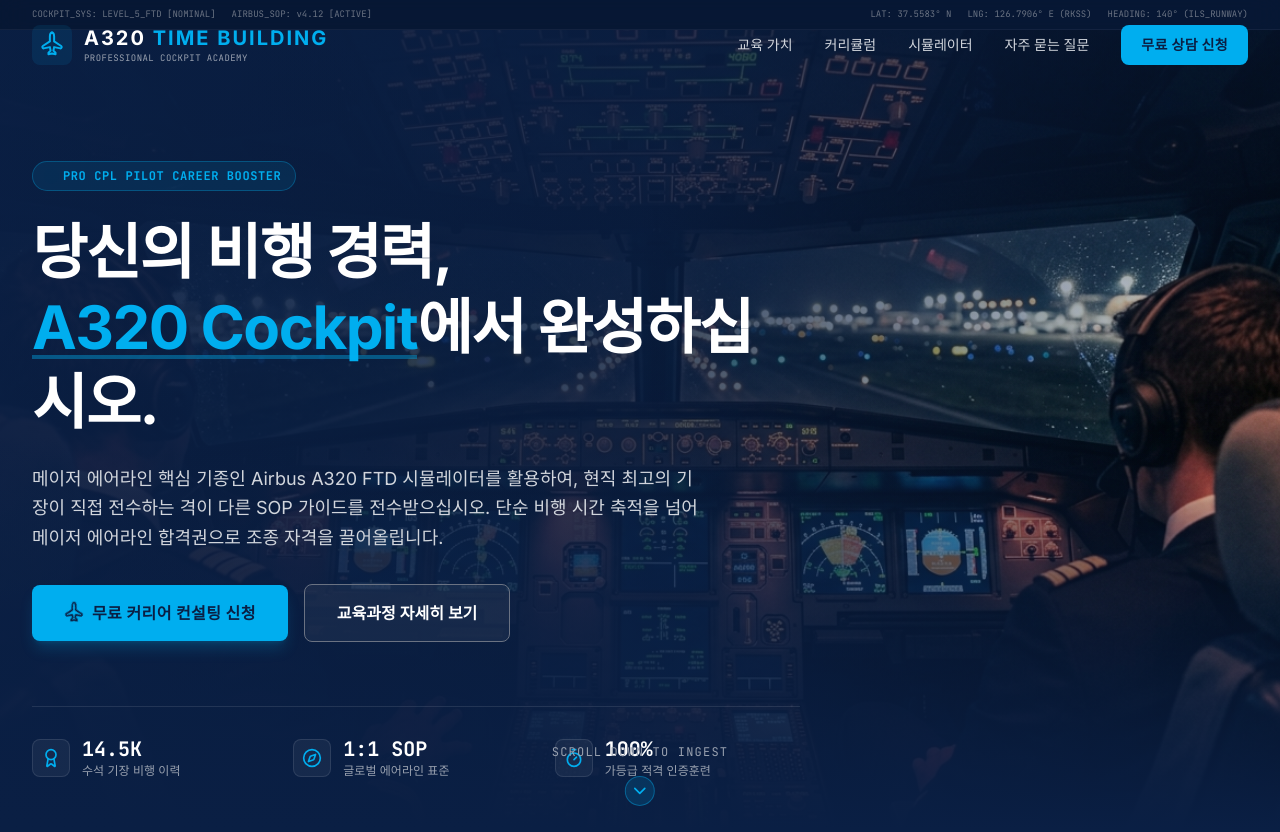
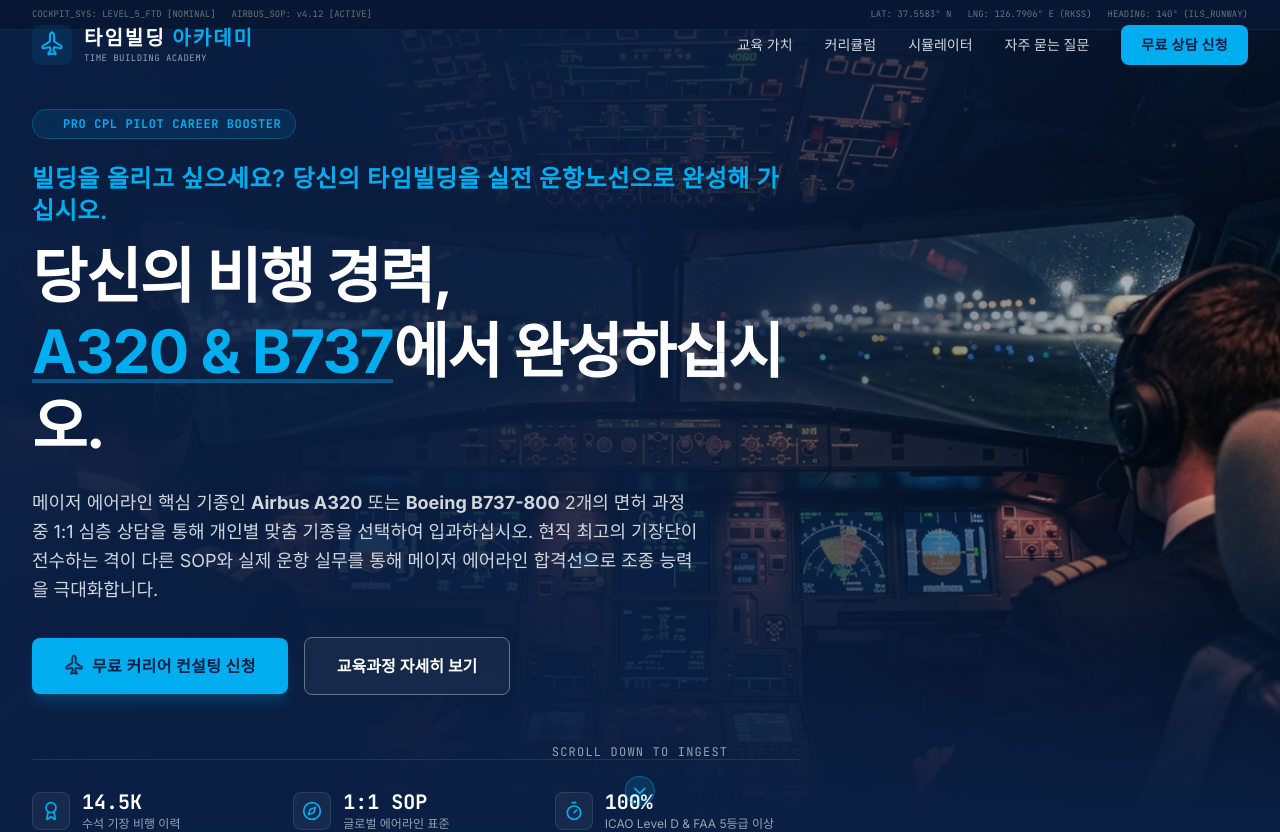
Before and after one commit to alamo99ko-ux/airbus320-time-build, a React (Vite) app: page / in a window 1280 px wide. Shown: the top 832 px of the page. Built offline with nearby package versions, Linux system fonts and the light colour scheme.

Commit message:
feat: expand program to include B737 support
Update platform branding to "Time Building Academy" and integrate B737-800 as an option alongside A320. Refine simulator certification references to ICAO Level D / FAA standards and add aircraft preference to the contact form.

```diff
--- a/index.html
+++ b/index.html
@@ -3,7 +3,7 @@
   <head>
     <meta charset="UTF-8" />
     <meta name="viewport" content="width=device-width, initial-scale=1.0" />
-    <title>My Google AI Studio App</title>
+    <title>Time Building Academy</title>
   </head>
   <body>
     <div id="root"></div>
--- a/metadata.json
+++ b/metadata.json
@@ -1,6 +1,6 @@
 {
-  "name": "A320 Time Building",
-  "description": "CPL 소종사 대상 고품격 A320 타임빌딩(경력 축적) 전문 프로그램 랜딩페이지. 최신 시뮬레이터 교육, 베테랑 교관진, 커리어 상담 및 실질적인 훈련 여정을 선사합니다.",
+  "name": "Time Building Academy",
+  "description": "CPL 조종사 대상 고품격 A320 및 B737 타임빌딩(경력 축적) 전문 프로그램 랜딩페이지. 최신 시뮬레이터 교육, 베테랑 교관진, 커리어 상담 및 실질적인 훈련 여정을 선사합니다.",
   "requestFramePermissions": [],
   "majorCapabilities": ["MAJOR_CAPABILITY_SERVER_SIDE_GEMINI_API"]
 }
--- a/src/components/ContactForm.tsx
+++ b/src/components/ContactForm.tsx
@@ -16,11 +16,13 @@
     cplYear: "",
     totalFlightHours: "",
     availablePeriods: [],
+    aircraftPreference: "A320",
   });
 
   const [isSubmitting, setIsSubmitting] = useState(false);
   const [showSuccessModal, setShowSuccessModal] = useState(false);
   const [submittedNickname, setSubmittedNickname] = useState("");
+  const [submittedAircraft, setSubmittedAircraft] = useState("");
 
   const handleInputChange = (e: ChangeEvent<HTMLInputElement>) => {
     const { name, value } = e.target;
@@ -52,17 +54,19 @@
       !formData.email ||
       !formData.cplYear ||
       !formData.totalFlightHours ||
+      !formData.aircraftPreference ||
       formData.availablePeriods.length === 0
     ) {
-      alert("닉네임, 휴대번호, 이메일, CPL 취득연도, 총비행시간, 입과가능한시기는 필수 입력 사항입니다.");
+      alert("닉네임, 휴대번호, 이메일, CPL 취득연도, 총비행시간, 기종 우선순위, 입과가능한시기는 필수 입력 사항입니다.");
       return;
     }
 
     setIsSubmitting(true);
 
     setTimeout(() => {
-      console.log("✈️ [A320 TIME BUILDING] NEW CONSULTATION APP RECEIVED ✈️", formData);
+      console.log("✈️ [A320/B737 TIME BUILDING] NEW CONSULTATION APP RECEIVED ✈️", formData);
       setSubmittedNickname(formData.nickname);
+      setSubmittedAircraft(formData.aircraftPreference);
       setIsSubmitting(false);
       setShowSuccessModal(true);
 
@@ -74,6 +78,7 @@
         cplYear: "",
         totalFlightHours: "",
         availablePeriods: [],
+        aircraftPreference: "A320",
       });
     }, 1500);
   };
@@ -117,6 +122,19 @@
             >
               닉네임과 연락처, 조종 이력을 접수해 주시면 수석 교관팀이 24시간 이내에 직접 로그북 진단과 함께 에어라인 지원 타겟 기종 경력 빌딩 견적서를 무상 제공해 드립니다.
             </motion.p>
+
+            <motion.div
+              initial={{ opacity: 0, scale: 0.95 }}
+              whileInView={{ opacity: 1, scale: 1 }}
+              viewport={{ once: true }}
+              transition={{ delay: 0.3 }}
+              className="p-5 bg-gradient-to-r from-[#00AEEF]/10 to-transparent border-l-4 border-[#00AEEF] rounded-r-xl"
+            >
+              <h4 className="text-sm font-bold text-white mb-1.5 font-mono uppercase tracking-wider">A320 OR B737-800 SELECTIVE PROGRAM</h4>
+              <p className="text-xs text-slate-300 leading-relaxed font-sans">
+                본 프로그램은 <strong>A320</strong> 또는 <strong>B737-800</strong> 2개의 타입 레이팅(Type Rating) 면허 기종 중 1:1 정밀 심층 상담을 거쳐 최적의 타겟을 선택하여 입과하는 과정입니다.
+              </p>
+            </motion.div>
 
             {/* Quick contact tokens */}
             <div className="space-y-4">
@@ -266,6 +284,43 @@
                 />
               </div>
 
+              {/* Aircraft Preference */}
+              <div>
+                <label className="block text-xs font-bold text-gray-400 uppercase tracking-widest font-mono mb-3">
+                  희망 기종 우선순위 <span className="text-[#00AEEF]">*</span>
+                </label>
+                <div className="grid grid-cols-1 sm:grid-cols-3 gap-3">
+                  {["A320", "B737-800", "상담 후 결정"].map((option) => {
+                    const isSelected = formData.aircraftPreference === option;
+                    return (
+                      <button
+                        key={option}
+                        type="button"
+                        onClick={() => setFormData((prev) => ({ ...prev, aircraftPreference: option }))}
+                        className={`flex items-center justify-between p-3.5 rounded-lg border text-sm font-semibold transition-all duration-200 cursor-pointer ${
+                          isSelected
+                            ? "bg-[#00AEEF]/20 border-[#00AEEF] text-white shadow-[0_0_10px_rgba(0,174,239,0.15)]"
+                            : "bg-[#0A1F44] border-white/10 text-gray-400 hover:border-[#00AEEF]/40 hover:text-white"
+                        }`}
+                      >
+                        <span>{option}</span>
+                        <div
+                          className={`w-4 h-4 rounded-full flex items-center justify-center border transition-all ${
+                            isSelected
+                              ? "bg-[#00AEEF] border-[#00AEEF] text-[#0A1F44]"
+                              : "border-gray-500 bg-transparent"
+                          }`}
+                        >
+                          {isSelected && (
+                            <div className="w-1.5 h-1.5 rounded-full bg-[#0A1F44]" />
+                          )}
+                        </div>
+                      </button>
+                    );
+                  })}
+                </div>
+              </div>
+
               {/* Available Periods */}
               <div>
                 <label className="block text-xs font-bold text-gray-400 uppercase tracking-widest font-mono mb-3">
@@ -380,6 +435,9 @@
                     반갑습니다, <strong>{submittedNickname}</strong> 조종사님!
                   </p>
                   <p className="text-xs sm:text-sm text-slate-300 leading-relaxed font-sans">
+                    선택 기종: <strong className="text-[#00AEEF]">{submittedAircraft}</strong>
+                  </p>
+                  <p className="text-xs sm:text-sm text-slate-300 leading-relaxed font-sans">
                     신청하신 Time Building 예비 과정 분석 및 담당 CAPT 배정이 진행됩니다.
                     입과 기간 매치 분석 완료 후 기재해주신 연락처로 <strong>신속하게</strong> 가이드 연락을 드리겠습니다.
                   </p>
--- a/src/components/Equipment.tsx
+++ b/src/components/Equipment.tsx
@@ -64,7 +64,7 @@
               transition={{ delay: 0.1, duration: 0.7 }}
               className="text-3xl sm:text-4xl font-extrabold text-white tracking-tight mb-6"
             >
-              국토교통부 최고기준 인증 <br />
+              ICAO Level D 및 FAA 5등급 이상 인증 <br />
               <span className="text-[#00AEEF]">{EQUIPMENT_DATA.title}</span>
             </motion.h2>
 
@@ -103,7 +103,7 @@
                 <Award className="h-6 w-6 text-[#00AEEF] shrink-0" />
                 <div>
                   <p className="text-xs text-gray-400 font-mono tracking-wider">CERTIFICATE</p>
-                  <p className="text-sm font-bold text-white leading-tight">가등급 공식 수령</p>
+                  <p className="text-sm font-bold text-white leading-tight">ICAO Level D & FAA 5등급</p>
                 </div>
               </div>
               <div className="p-4 rounded-xl border border-emerald-500/20 bg-[#112D5E]/40 flex items-center space-x-3">
--- a/src/components/Footer.tsx
+++ b/src/components/Footer.tsx
@@ -26,11 +26,11 @@
                 <Plane className="h-5 w-5 text-[#00AEEF] transform -rotate-45" />
               </div>
               <span className="text-base sm:text-lg font-bold text-white tracking-widest uppercase">
-                A320 <span className="text-[#00AEEF]">Time Building</span>
+                타임빌딩 <span className="text-[#00AEEF]">아카데미</span>
               </span>
             </div>
             <p className="text-xs sm:text-sm text-gray-400 leading-relaxed max-w-sm font-sans">
-              에어라인 입사와 실기 평정의 격을 높이는 Airbus A320 FTD 모의비행 경력 구축 전문 기관. 14,500시간 이상 실기 비행 이력을 갖춘 수석 기장진의 SOP 정교 훈련을 제공받으십시오.
+              에어라인 입사와 실기 평정의 격을 높이는 Airbus A320 및 Boeing B737-800 FTD 모의비행 경력 구축 전문 기관. 현직 최고의 기장진의 SOP 정교 훈련을 제공받으십시오.
             </p>
           </div>
 
@@ -40,7 +40,7 @@
             <ul className="space-y-2 text-xs">
               <li className="flex items-center space-x-2 text-gray-400">
                 <Shield className="h-4 w-4 text-[#00AEEF]" />
-                <span>국토교통부 FTD 가등급 인증 교육</span>
+                <span>ICAO Level D 및 FAA 5등급 이상 인증 교육</span>
               </li>
               <li className="flex items-center space-x-2 text-gray-400">
                 <Navigation className="h-4 w-4 text-[#00AEEF]" />
@@ -74,14 +74,14 @@
         {/* Corporate bottom declarations */}
         <div className="pt-8 flex flex-col sm:flex-row items-center justify-between text-[11px] gap-4 font-sans text-gray-500">
           <div className="space-y-1.5 text-center sm:text-left leading-relaxed">
-            <p className="font-bold">A320 타임빌딩 비행경력 아카데미 (상호: A320 TIME BUILDING COCKPIT ACADEMY)</p>
+            <p className="font-bold">타임빌딩 아카데미 (상호: TIME BUILDING ACADEMY)</p>
             <p>
-              사업자등록번호: 242-86-24282 | 통신판매업신고: 제 2026-서울강서-1123호 | 대표 교육위원: 김성우 수석 기장
+              사업자등록번호: 546-81-00499 | 통신판매업신고: 제 2017-경기부천-1197호
             </p>
-            <p>주소: 서울특별시 강서구 하늘길 210 비행 교육 콤플렉스 FTD 정밀 훈련 기지 402호</p>
+            <p>주소: 인천 부평구 수변로 115, 305호</p>
           </div>
           <div className="text-center sm:text-right font-mono space-y-2 shrink-0">
-            <p>© {currentYear} A320 TIME BUILDING COCKPIT ACADEMY. ALL RIGHTS RESERVED.</p>
+            <p>© {currentYear} TIME BUILDING ACADEMY. ALL RIGHTS RESERVED.</p>
             <p className="text-[9px] text-[#00AEEF]/60 flex items-center justify-center sm:justify-end gap-1 font-sans">
               <span>Crafted for Aviators standard protocol</span>
               <ExternalLink className="h-3 w-3" />
--- a/src/components/Header.tsx
+++ b/src/components/Header.tsx
@@ -68,9 +68,9 @@
             </div>
             <div>
               <span className="text-lg md:text-xl font-bold text-white tracking-widest font-sans uppercase">
-                A320 <span className="text-[#00AEEF]">Time Building</span>
+                타임빌딩 <span className="text-[#00AEEF]">아카데미</span>
               </span>
-              <p className="text-[9px] text-gray-400 font-mono tracking-wider">PROFESSIONAL COCKPIT ACADEMY</p>
+              <p className="text-[9px] text-gray-400 font-mono tracking-wider">TIME BUILDING ACADEMY</p>
             </div>
           </div>
 
--- a/src/components/Hero.tsx
+++ b/src/components/Hero.tsx
@@ -57,11 +57,14 @@
             initial={{ opacity: 0, y: [50, 0] }}
             animate={{ opacity: 1, y: 0 }}
             transition={{ delay: 0.2, duration: 1, ease: "easeOut" }}
-            className="text-4xl sm:text-5xl lg:text-6xl font-bold text-white tracking-tight leading-tight mb-6"
+            className="text-4xl sm:text-5xl lg:text-6xl font-bold text-white tracking-tight leading-tight mb-6 animate-fade-in"
           >
+            <span className="block text-[#00AEEF] text-lg sm:text-xl lg:text-2xl font-semibold mb-3 tracking-wide font-sans">
+              빌딩을 올리고 싶으세요? 당신의 타임빌딩을 실전 운항노선으로 완성해 가십시오.
+            </span>
             당신의 비행 경력, <br />
             <span className="text-[#00AEEF] relative">
-              A320 Cockpit
+              A320 & B737
               <span className="absolute bottom-1 left-0 w-full h-[4px] bg-[#00AEEF]/40"></span>
             </span>
             에서 완성하십시오.
@@ -74,9 +77,8 @@
             transition={{ delay: 0.4, duration: 1 }}
             className="text-lg text-gray-300 mb-8 leading-relaxed font-sans max-w-2xl"
           >
-            메이저 에어라인 핵심 기종인 Airbus A320 FTD 시뮬레이터를 활용하여,
-            현직 최고의 기장이 직접 전수하는 격이 다른 SOP 가이드를 전수받으십시오.
-            단순 비행 시간 축적을 넘어 메이저 에어라인 합격권으로 조종 자격을 끌어올립니다.
+            메이저 에어라인 핵심 기종인 <strong>Airbus A320</strong> 또는 <strong>Boeing B737-800</strong> 2개의 면허 과정 중 1:1 심층 상담을 통해 개인별 맞춤 기종을 선택하여 입과하십시오.
+            현직 최고의 기장단이 전수하는 격이 다른 SOP와 실제 운항 실무를 통해 메이저 에어라인 합격선으로 조종 능력을 극대화합니다.
           </motion.p>
 
           {/* CTA Button Group */}
@@ -135,7 +137,7 @@
               </div>
               <div>
                 <p className="text-xl font-bold text-white font-mono leading-none">100%</p>
-                <p className="text-xs text-gray-400 mt-1">가등급 적격 인증훈련</p>
+                <p className="text-xs text-gray-400 mt-1">ICAO Level D & FAA 5등급 이상</p>
               </div>
             </div>
           </motion.div>
--- a/src/data.ts
+++ b/src/data.ts
@@ -48,7 +48,7 @@
     title: "Phase 2. FTD Simulator Session",
     subtitle: "SOP 확립 및 절차 정밀 마스터",
     hours: "40 Hours",
-    description: "최첨단 가등급 인증 FTD 기기를 활용하여 기종 전형 및 프로필 비행을 완벽한 흐름으로 체화합니다.",
+    description: "최첨단 ICAO Level D 및 FAA 5등급 이상 인증 FTD 기기를 활용하여 기종 전형 및 프로필 비행을 완벽한 흐름으로 체화합니다.",
     details: [
       "Normal SOP Cockpit Setup 및 Pilot Flying / Pilot Monitoring 역할 훈련",
       "기종 전형(Type Rating) 단골 기동 프로필 반복 달성 및 완벽 교정",
@@ -73,10 +73,10 @@
 
 export const EQUIPMENT_DATA: EquipmentSpec = {
   title: "Airbus A320 FTD Level 5 Simulator",
-  description: "국토교통부 최고 등급 가등급 인증을 획득한 고정밀 플라이트 시뮬레이션 디바이스입니다. 실제 A320 조종석 하드웨어를 1:1 완벽 복제하였으며, 디테일한 비주얼 시스템을 적용하였습니다.",
+  description: "ICAO Level D 및 FAA 5등급 이상 인증을 획득한 고정밀 플라이트 시뮬레이션 디바이스입니다. 실제 A320 조종석 하드웨어를 1:1 완벽 복제하였으며, 디테일한 비주얼 시스템을 적용하였습니다.",
   imageUrl: IMAGE_PATHS.simulatorTraining,
   specs: [
-    { label: "인증 등급", value: "대한민국 국토교통부 FTD 가등급 인증" },
+    { label: "인증 등급", value: "ICAO Level D 및 FAA 5등급 이상 인증" },
     { label: "비주얼 시스템", value: "HD Collimated FOV 180° x 40° 와이드 스크린" },
     { label: "조종 장치", value: "Airbus 오리지널 사이드스틱 및 Active Force Feedback 시스템" },
     { label: "데이터 베이스", value: "전 세계 10,000개 이상 국제공항 지표면 및 항로 완벽 로딩" },
@@ -117,7 +117,7 @@
   {
     id: "faq-2",
     question: "본 시뮬레이터 이용 시간이 항공사 이력서에 경력으로 기입될 수 있나요?",
-    answer: "네! 당사 시뮬레이터는 국토교통부 FTD 가등급 인증 기기로, 정해진 교육 이수 시 정식 수료증이 교부되며 에어라인 채용 지원서상 시뮬레이터 훈련 시간 및 MCC 이수 경력에 안전하게 기재 가능합니다. 국적사 공채 실기 대비에도 완벽하고 직접적인 시너지 효과를 냅니다."
+    answer: "네! 당사 시뮬레이터는 ICAO Level D 및 FAA 5등급 이상 인증 기기로, 정해진 교육 이수 시 정식 수료증이 교부되며 에어라인 채용 지원서상 시뮬레이터 훈련 시간 및 MCC 이수 경력에 안전하게 기재 가능합니다. 국적사 공채 실기 대비에도 완벽하고 직접적인 시너지 효과를 냅니다."
   },
   {
     id: "faq-3",
--- a/src/types.ts
+++ b/src/types.ts
@@ -41,4 +41,5 @@
   cplYear: string;
   totalFlightHours: string;
   availablePeriods: string[];
+  aircraftPreference: string;
 }
```
